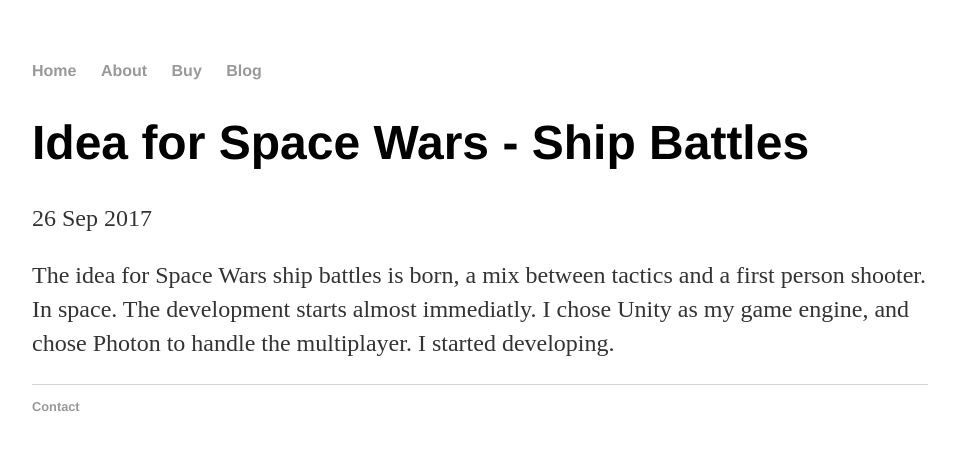
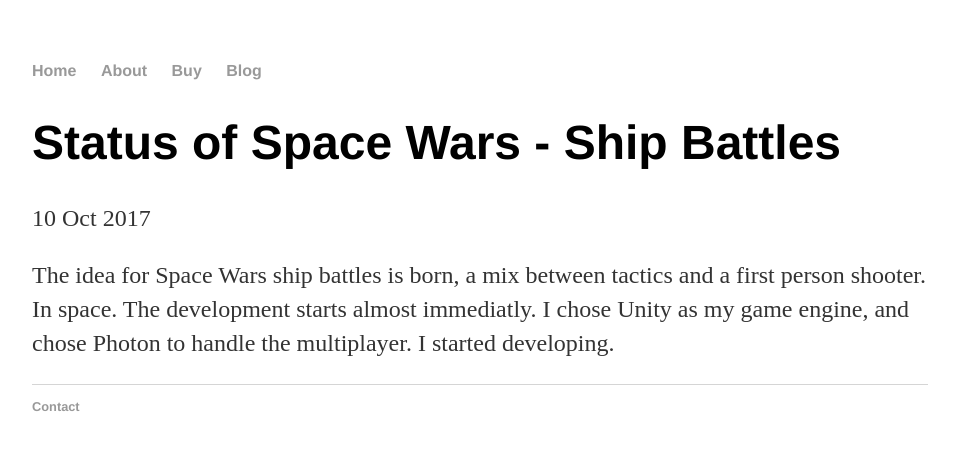
Before and after one commit to JustGamingLTD/justgamingltd.github.io2, a Jekyll site: the page built from _posts/2017-10-10-status.md, in a window 1280 px wide. Shown: the top 450 px of the page, without its empty margins (160-1119 px from the left). Built offline with Jekyll 4.4.1, drawn with Linux system fonts in a browser that asks for light colours.

Commit message:
Update and rename 2017-09-26-idea.md to 2017-10-10-status.md

```diff
--- a/_posts/2017-09-26-idea.md
+++ b/_posts/2017-10-10-status.md
@@ -1,7 +1,7 @@
 ---
 layout: post
-title: "Idea for Space Wars - Ship Battles"
-date: 2017-09-26
+title: "Status of Space Wars - Ship Battles"
+date: 2017-10-10
 ---
 
 The idea for Space Wars ship battles is born, a mix between tactics and a first person shooter. In space. The development starts almost immediatly. I chose Unity as my game engine, and chose Photon to handle the multiplayer. I started developing.
```
